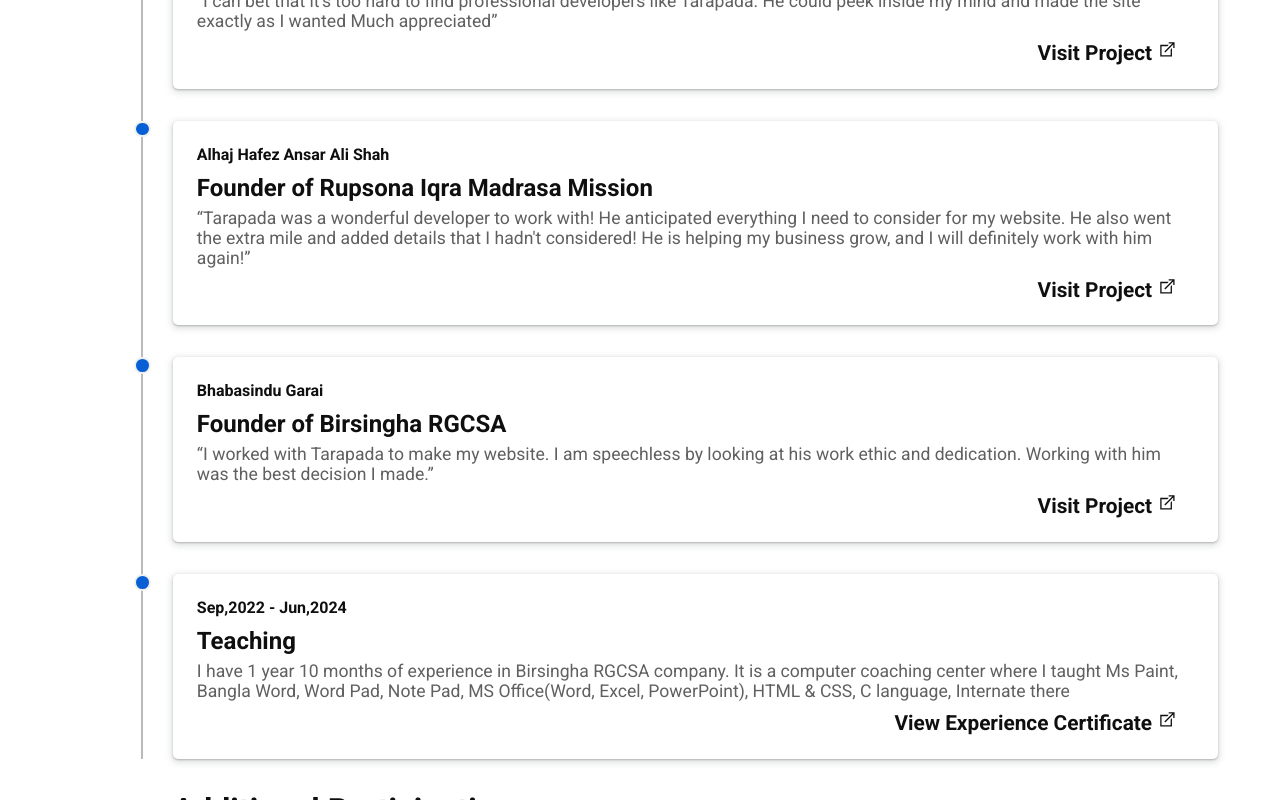
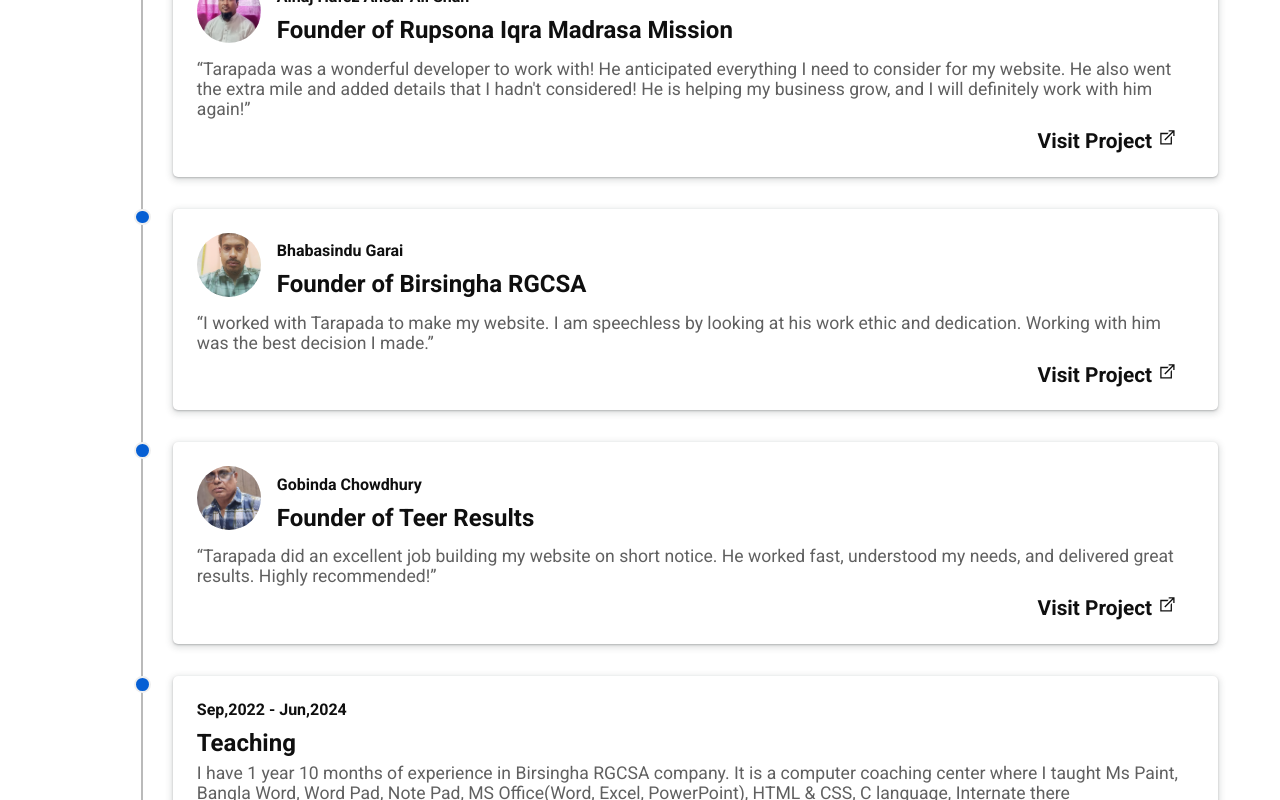
Before and after one commit to codingWithRakesh/React_Portfolio, a React (Vite) app: page /about in a window 1280 px wide. Shown: the part 1340-2140 px from the top of the page. Built offline with nearby package versions, Linux system fonts and the light colour scheme; a web font is replaced by a local one.

Commit message:
feat: enhance client information display with new styles and structure in AboutCom and ExpensesCom components

```diff
--- a/src/App.css
+++ b/src/App.css
@@ -1814,6 +1814,29 @@ img {
 .box p {
     font-size: 1.1rem;
     color: var(--paragraphColor);
+}
+
+.clientInfoAbout{
+    display: flex;
+    gap: 1rem;
+    align-items: center;
+}
+
+.imageClinetBox {
+    width: 4rem;
+    height: 4rem;
+    border-radius: 50%;
+    overflow: hidden;
+    display: flex;
+    align-items: center;
+    justify-content: center;
+    margin-bottom: 1rem;
+}
+
+.imageClinetBox img {
+    width: 100%;
+    height: 100%;
+    object-fit: cover;
 }
 
 .linkTag {
@@ -2407,3 +2430,7 @@ img {
 .ulFix{
     padding-left: 1.5rem;
 }
+
+.error h1,p{
+    color: var(--headerColor);
+}
--- a/src/component/AboutCom.jsx
+++ b/src/component/AboutCom.jsx
@@ -16,7 +16,7 @@ const AboutCom = ({aboutBox}) => {
                 </div>
             </div>
             <div className='peraAB'>
-                {aboutBox[1].about.map((data,index) => (<p key={index} className='peragraph8'>{data}</p>))}
+                {aboutBox[1].about.map((data,index) => (<div key={index} className='peragraph8'>{data}</div>))}
                 <div className="hobbies boxAbout">
                     <h2>Hobbies</h2>
                     {aboutBox[1].hobbies.map((data,index) => (<p key={index}>{data}</p>))}
@@ -35,7 +35,7 @@ AboutCom.propTypes = {
         PropTypes.shape({
             image: PropTypes.string,
             CV: PropTypes.string,
-            about: PropTypes.arrayOf(PropTypes.string),
+            about: PropTypes.arrayOf(PropTypes.node),
             hobbies: PropTypes.arrayOf(PropTypes.string),
             languages: PropTypes.arrayOf(PropTypes.string),
         })
--- a/src/component/ExpensesCom.jsx
+++ b/src/component/ExpensesCom.jsx
@@ -1,9 +1,10 @@
 
 import { LiaExternalLinkAltSolid } from 'react-icons/lia';
 import { Link } from 'react-router-dom';
+import { useImageShow } from '../contexts/imageContext';
 
 const ExpensesCom = ({ data }) => {
-
+    const [imageShow, setImageShow] = useImageShow();
     const handleLinkClick = () => {
         window.scrollTo({
             top: 0,
@@ -13,8 +14,20 @@ const ExpensesCom = ({ data }) => {
 
     return (
         <div className="box">
-            <h4>{data.durationWork}</h4>
-            <h2>{data.work}</h2>
+            {data.clientImage ? <div className='clientInfoAbout'>
+                <div className='imageClinetBox'>
+                    <img onClick={()=>setImageShow({ ...imageShow, isOn: true, image: data.clientImage })}  src={data.clientImage} alt={data.work} />
+                </div>
+                <div className='inforMationAboutWork'>
+                    <h4>{data.durationWork}</h4>
+                    <h2>{data.work}</h2>
+                </div>
+            </div>
+                :
+            <div>
+                <h4>{data.durationWork}</h4>
+                <h2>{data.work}</h2>
+            </div>}
             <p>
                 {data.peragraph}
             </p>
--- a/src/details/about.jsx
+++ b/src/details/about.jsx
@@ -1,5 +1,12 @@
 import MyImage from '../assets/images/TARAPADA.png'
 import CV from '../assets/CV/Tarapada Garai (CV).pdf'
+
+import client1 from '../assets/images/clients/client1.png'
+import client2 from '../assets/images/clients/client2.png'
+import client3 from '../assets/images/clients/client3.jpg'
+import client4 from '../assets/images/clients/client4.jpg'
+import client5 from "../assets/images/clients/client5.jpeg"
+import client6 from "../assets/images/clients/client6.jpeg";
 
 export const about = {
     aboutBox: [
@@ -23,6 +30,7 @@ export const about = {
     ],
     expenses: [
         {
+            clientImage: client4,
             durationWork: "Animesh Dey",
             work: "Founder of KRISHTI",
             peragraph: '“Tarapada truly exceeded my expectations. He listened carefully, understood my vision, and brought it to life flawlessly. His professionalism, patience, and talent made the entire process smooth and enjoyable. Highly recommended!”',
@@ -31,14 +39,7 @@ export const about = {
             isTrue: true
         },
         {
-            durationWork: "Gobinda Chowdhury",
-            work: "Founder of Teer Results",
-            peragraph: '“Tarapada did an excellent job building my website on short notice. He worked fast, understood my needs, and delivered great results. Highly recommended!”',
-            link: "Real Bhutan",
-            name: "Visit Project",
-            isTrue: true
-        },
-        {
+            clientImage: client5,
             durationWork: "Animesh Maji",
             work: "Founder of GI BENGAL DOKRA",
             peragraph: '“Tarapada is very creative and professional. He quickly understood my business needs and delivered a website that looks modern, fast, and user-friendly. I am very satisfied with his work and would recommend him to anyone.”',
@@ -47,6 +48,7 @@ export const about = {
             isTrue: true
         },
         {
+            clientImage: client1,
             durationWork: "Santanu Dutta",
             work: "Founder of Gumut RGCSA",
             peragraph: '“I can bet that it\'s too hard to find professional developers like Tarapada. He could peek inside my mind and made the site exactly as I wanted Much appreciated”',
@@ -55,6 +57,7 @@ export const about = {
             isTrue: true
         },
         {
+            clientImage: client3,
             durationWork: "Alhaj Hafez Ansar Ali Shah",
             work: "Founder of Rupsona Iqra Madrasa Mission",
             peragraph: '“Tarapada was a wonderful developer to work with! He anticipated everything I need to consider for my website. He also went the extra mile and added details that I hadn\'t considered! He is helping my business grow, and I will definitely work with him again!”',
@@ -63,10 +66,20 @@ export const about = {
             isTrue: true
         },
         {
+            clientImage: client2,
             durationWork: "Bhabasindu Garai",
             work: "Founder of Birsingha RGCSA",
             peragraph: '“I worked with Tarapada to make my website. I am speechless by looking at his work ethic and dedication. Working with him was the best decision I made.”',
             link: "Computer Coaching Website",
+            name: "Visit Project",
+            isTrue: true
+        },
+        {
+            clientImage: client6,
+            durationWork: "Gobinda Chowdhury",
+            work: "Founder of Teer Results",
+            peragraph: '“Tarapada did an excellent job building my website on short notice. He worked fast, understood my needs, and delivered great results. Highly recommended!”',
+            link: "Real Bhutan",
             name: "Visit Project",
             isTrue: true
         },
--- a/src/media.css
+++ b/src/media.css
@@ -462,6 +462,20 @@
         margin: 1rem;
     }
 
+    .clientInfoAbout{
+        flex-wrap: wrap;
+    }
+
+    .imageClinetBox{
+        margin-bottom: 0;
+        margin: 0 auto;
+    }
+
+    .inforMationAboutWork{
+        width: 100%;
+        text-align: center;
+    }
+
     /* skills */
     .skills {
         padding: 1rem;
```
